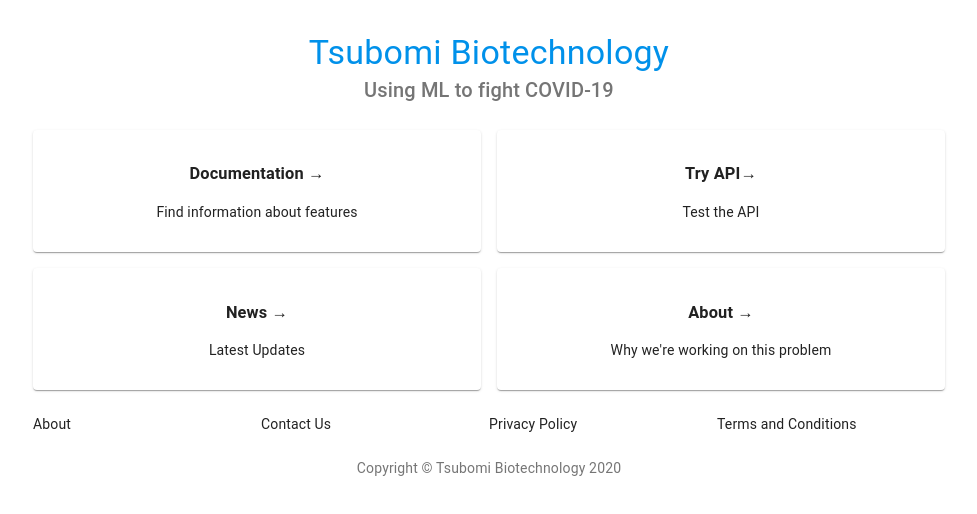
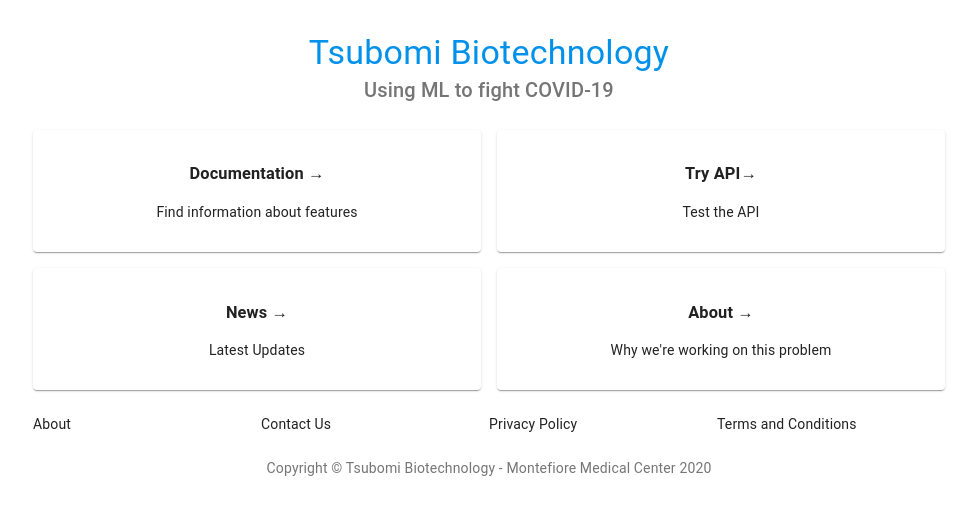
Before and after one commit to tsubomitech/covid-prediction, a Next.js app in the folder frontend/: page / in a window 1280 px wide. Shown: the top 514 px of the page, without its empty margins (151-1128 px from the left). Built offline with nearby package versions, Linux system fonts and the light colour scheme.

Commit message:
add medical center name

```diff
--- a/frontend/components/footer.js
+++ b/frontend/components/footer.js
@@ -29,6 +29,7 @@ export default function Footer() {
           <Link color="inherit" href="/">
             {process.env.NEXT_PUBLIC_APP_NAME}
           </Link>{" "}
+          {" - Montefiore Medical Center "}
           {new Date().getFullYear()}
         </Typography>
       </Grid>
```
